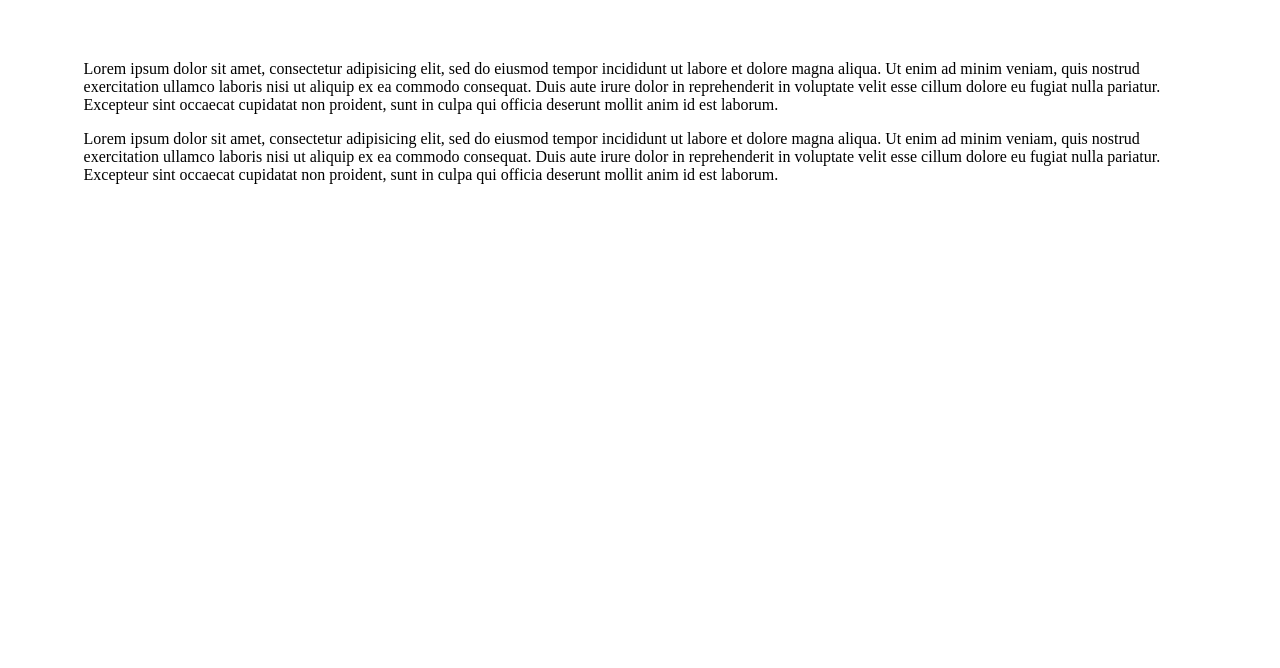
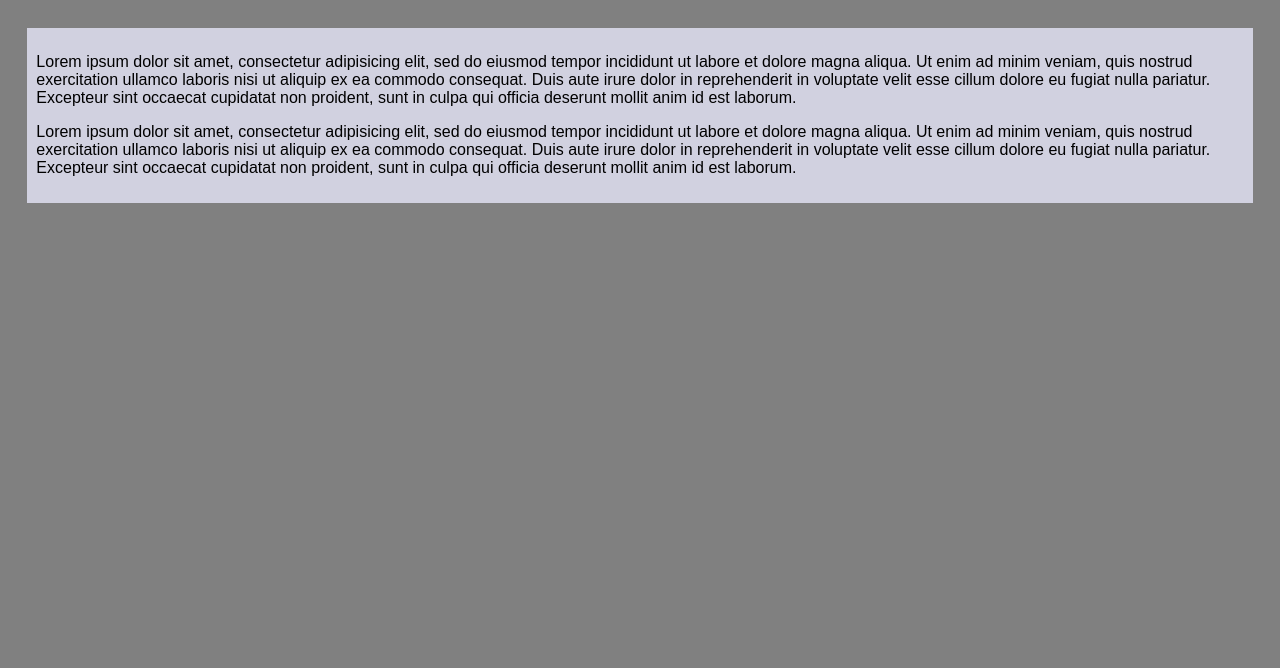
Before and after one commit to Helentiern/savvy-portfolio-helen-tierney, a website: page blog/1/index.html in a window 1280 px wide. Shown: the part 132-800 px from the top of the page. Drawn offline with Linux system fonts and the light colour scheme.

Commit message:
css stream for all pages

```diff
--- a/blog/1/index.html
+++ b/blog/1/index.html
@@ -4,13 +4,14 @@
   <meta charset="UTF-8">
   <meta name="viewport" content="width=device-width, initial-scale=1.0">
   <meta http-equiv="X-UA-Compatible" content="ie=edge">
+
   <link rel="stylesheet" href="/css/style.css">
 
   <title>Day 1</title>
 </head>
-<body>
+<body class="highlight">
   <h1 class=headline >Day 1</h1>
-  <div class=content>
+  <div class="context"  class="container">
     <p>Lorem ipsum dolor sit amet, consectetur adipisicing elit, sed do eiusmod tempor incididunt ut labore et dolore magna aliqua. Ut enim ad minim veniam, quis nostrud exercitation ullamco laboris nisi ut aliquip ex ea commodo consequat. Duis aute irure dolor in reprehenderit in voluptate velit esse cillum dolore eu fugiat nulla pariatur. Excepteur sint occaecat cupidatat non proident, sunt in culpa qui officia deserunt mollit anim id est laborum.</p>
     <p>Lorem ipsum dolor sit amet, consectetur adipisicing elit, sed do eiusmod tempor incididunt ut labore et dolore magna aliqua. Ut enim ad minim veniam, quis nostrud exercitation ullamco laboris nisi ut aliquip ex ea commodo consequat. Duis aute irure dolor in reprehenderit in voluptate velit esse cillum dolore eu fugiat nulla pariatur. Excepteur sint occaecat cupidatat non proident, sunt in culpa qui officia deserunt mollit anim id est laborum.</p>
 </div>
--- a/css/style.css
+++ b/css/style.css
@@ -1,6 +1,7 @@
 h1{
 
   font-size:4em;
+  font-family:sans-serif;
 
 
 }
@@ -12,7 +13,16 @@ img{
   margin:0 auto;
   display:block;
 }
+.context{
+  background: #d1d1e0;
+  padding: .25cm;
+  margin: .5cm;
 
+}
+
+p{
+  font-family:sans-serif;
+}
 
 
 .container{
@@ -25,8 +35,7 @@ img{
   background-color: grey
 }
 
-.content{
-  margin:2cm;
+
 
 }
 
```
Also changed, not shown: blog/index.html (+12 -8 lines), index.html (+7 -4 lines).
